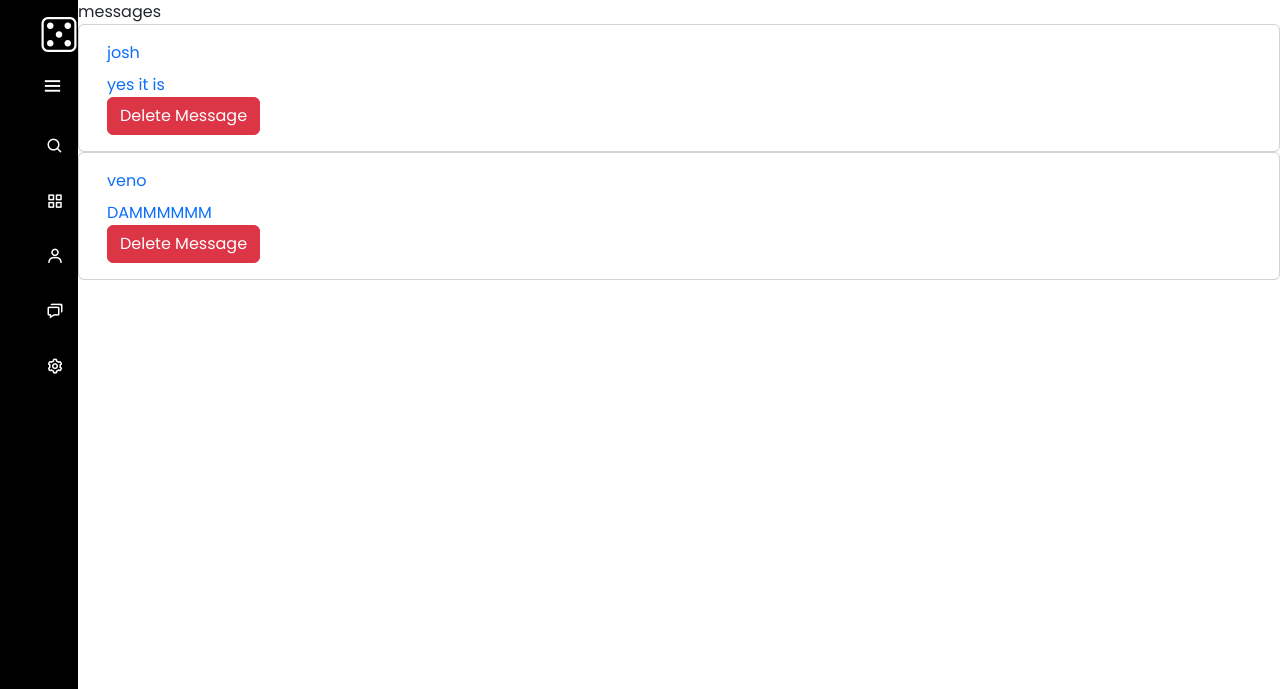
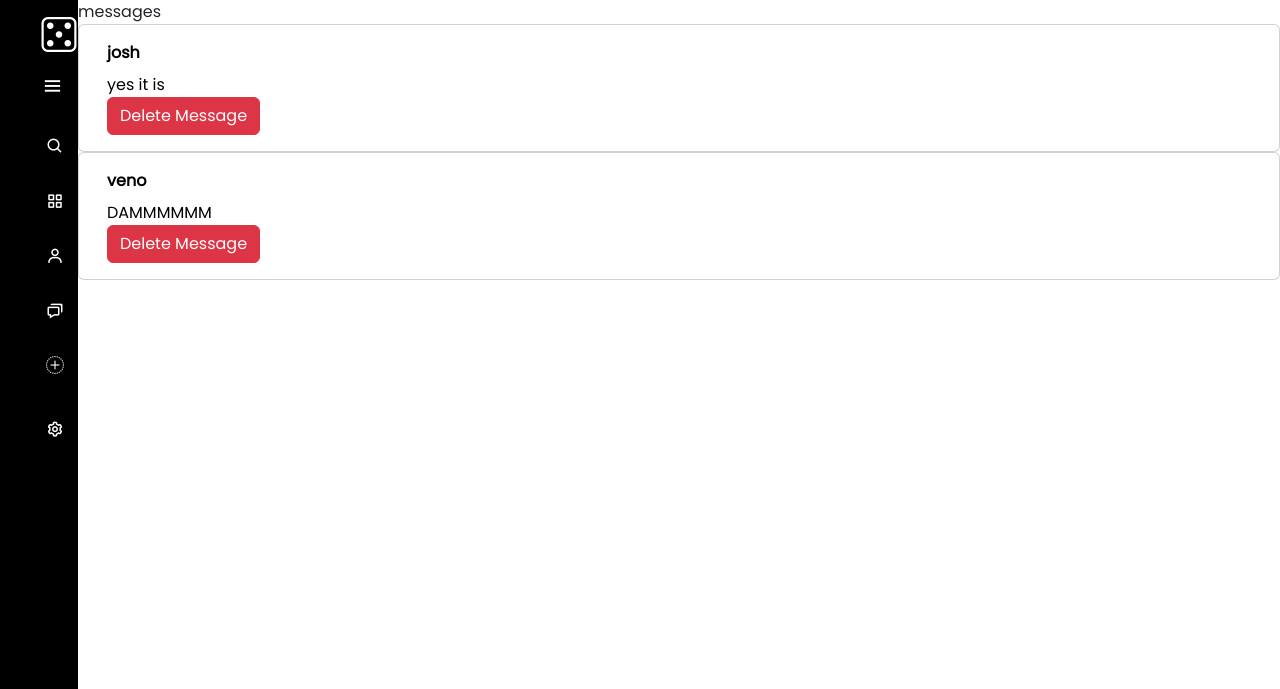
Before and after one commit to KaleighG/QuestHub, a Django app: page /messages/ in a window 1280 px wide. Shown: the top 689 px of the page. Run offline with Django 4.2, Linux system fonts and the light colour scheme; a user stored in the database is signed in; data comes from the database, SQL or seed files in the repository; both versions use the stored data as it was after the commit; some libraries are stand-ins or nearby versions.

Commit message:
create post option added

```diff
--- a/app/templates/base.html
+++ b/app/templates/base.html
@@ -400,6 +400,15 @@
           <span class="tooltip">Message</span>
         </li>
         <li>
+          <a href="/create_post">
+            <i class="bi bi-plus-circle-dotted"></i>
+            <span class="link_name">Create Post</span>
+          </a>
+          <span class="tooltip">Create Post</span>
+        </li>
+
+
+        <li>
           <a href="/usersettings">
             <i class="bx bx-cog"></i>
             <span class="link_name">Settings</span>
@@ -424,10 +433,14 @@
         {% endif %} {% if user.is_authenticated %}
         <li class="profile">
           <div class="profile_details">
-            <img src="profile.jpeg" alt="profile image" />
+            {% if request.user.profile.profile_pic %}
+             <img src="{{ request.user_profile.profile_pic.url }}" alt="profile image" />
+            {% endif %}
             <div class="profile_content">
               <div class="name">{{ user_profile.user }}</div>
+              {% if request.user.profile.role %}
               <div class="designation">{{ user_profile.role }}</div>
+              {% endif %}
             </div>
           </div>
           <form action="{% url 'logout' %}" method="POST">
--- a/app/templates/message.html
+++ b/app/templates/message.html
@@ -9,8 +9,8 @@
     >
       <div class="card">
         <div class="card-body">
-          <div class="card-title">{{ other_user }}</div>
-          <div class="card-text">{{ message }}</div>
+          <div class="card-title" style="color: black;"><b>{{ other_user }}</b></div>
+          <div class="card-text" style="color: black;">{{ message }}</div>
           <a href="{% url "delete_message" other_user.id %}" class="btn btn-danger">Delete Message</a>
         </div>
       </div>
```
Also changed, not shown: db.sqlite3.
